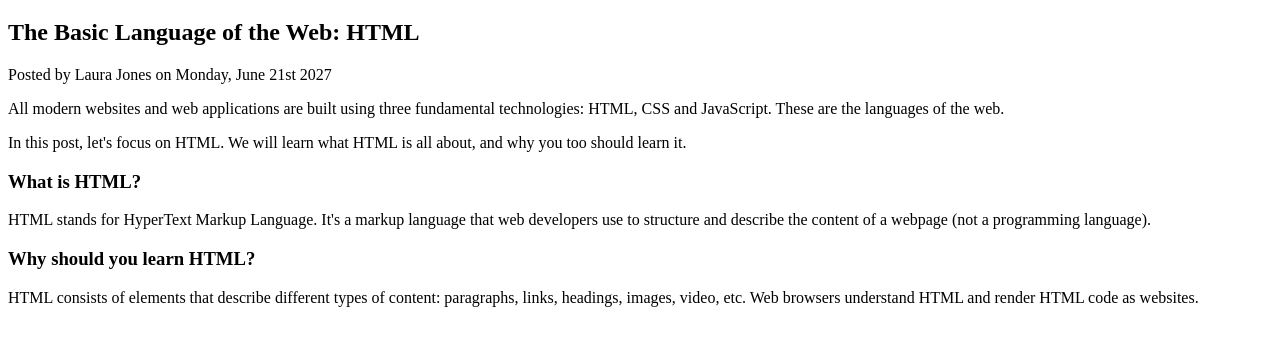
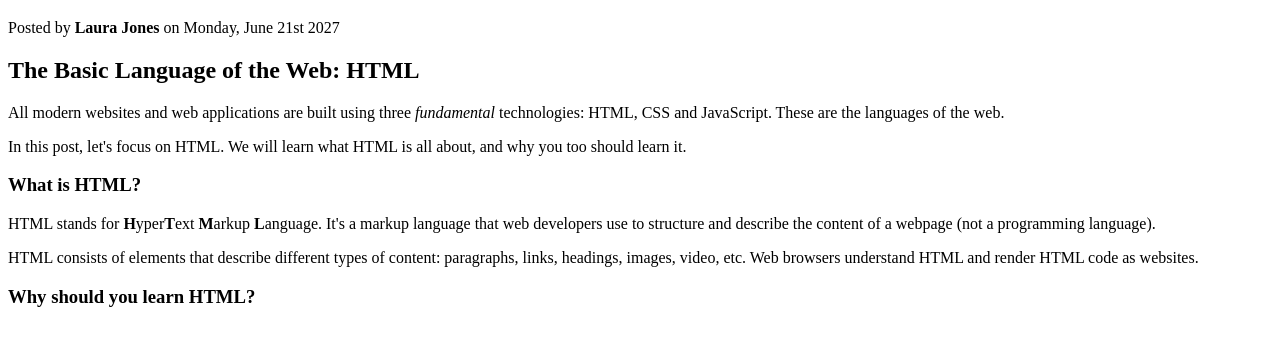
Before and after one commit to Grunt395/The-Code-Magazine, a plain HTML site: page index.html in a window 1280 px wide. Shown: the part 62-408 px from the top of the page. Drawn offline with Linux system fonts and the light colour scheme.

Commit message:
Added strong and em tags

```diff
--- a/index.html
+++ b/index.html
@@ -8,13 +8,12 @@
 <body>
     <h1>📘 The Code Magazine</h1>
 
+    <p>Posted by <strong>Laura Jones</strong> on Monday, June 21st 2027</p>
+
     <h2>The Basic Language of the Web: HTML</h2>
 
-    <p>Posted by Laura Jones on Monday, June 21st 2027</p>
-
-
     <p>
-        All modern websites and web applications are built using three fundamental technologies: HTML, CSS and
+        All modern websites and web applications are built using three <em>fundamental</em> technologies: HTML, CSS and
         JavaScript. These are the languages of the web.
     </p>
     <p>
@@ -24,16 +23,18 @@
     <h3>What is HTML?</h3>
 
     <p>
-        HTML stands for HyperText Markup Language. It's a markup language that web developers use to structure and
+        HTML stands for <strong>H</strong>yper<strong>T</strong>ext <strong>M</strong>arkup <strong>L</strong>anguage.
+        It's a markup language that web developers use to structure and
         describe the content of a webpage (not a programming language).
     </p>
-
-    <h3>Why should you learn HTML?</h3>
 
     <p>
         HTML consists of elements that describe different types of content: paragraphs, links, headings, images, video,
         etc. Web browsers understand HTML and render HTML code as websites.
     </p>
+
+    <h3>Why should you learn HTML?</h3>
+
 
 
 
```
